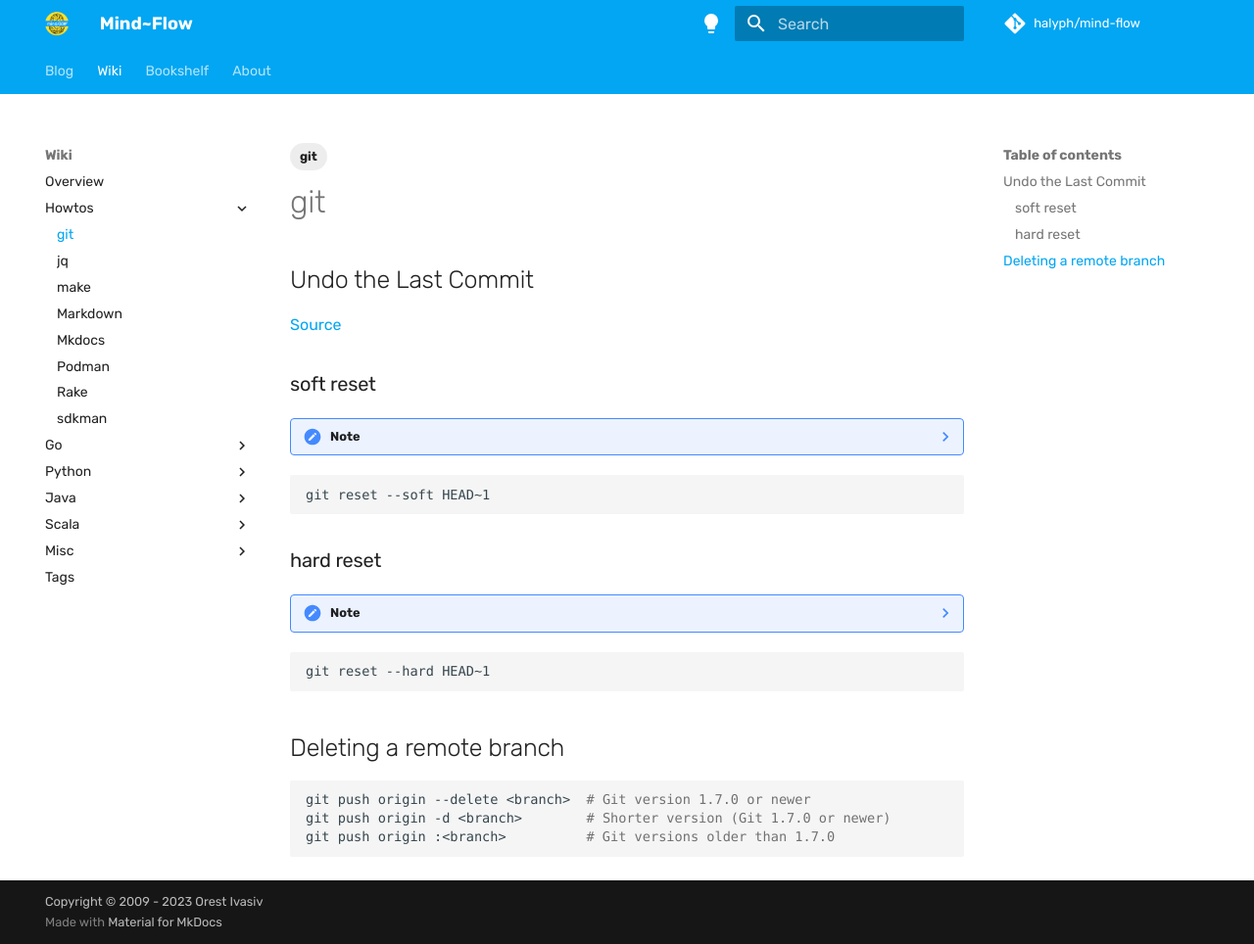
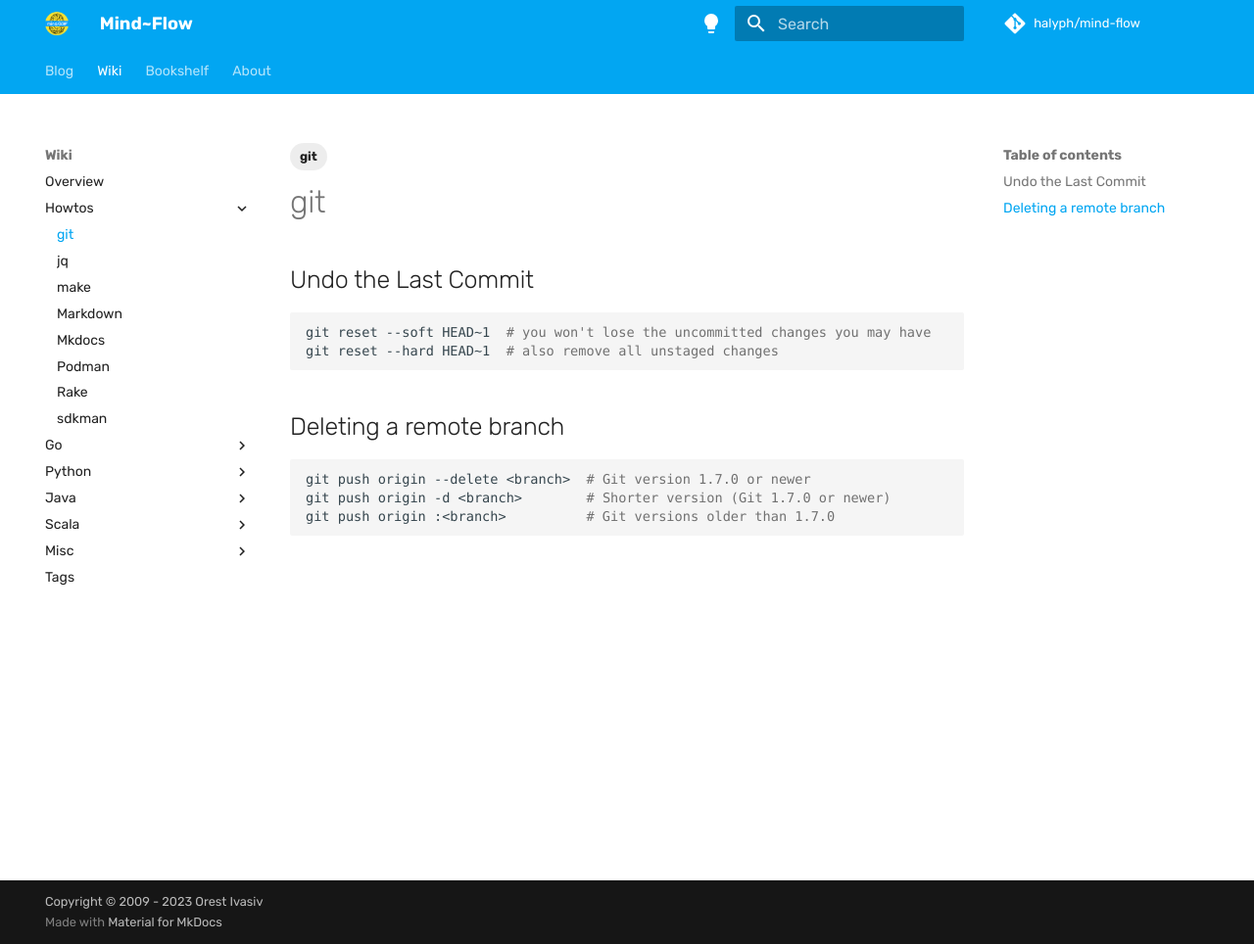
Before and after one commit to halyph/mind-flow, an MkDocs documentation site: the page built from docs/wiki/howtos/git.md, in a window 1280 px wide and 964 px high. Shown: the whole window at 98% size. Built offline with MkDocs 1.6.1 and Material for MkDocs 9.7.7, drawn with Linux system fonts in a browser that asks for light colours; some web fonts are replaced; comment, search, counter and statistics services are not loaded.

Commit message:
upd git.md

````diff
--- a/docs/wiki/howtos/git.md
+++ b/docs/wiki/howtos/git.md
@@ -3,32 +3,13 @@ tags:
   - git
 ---
 
-[git-reset]: https://www.freecodecamp.org/news/git-revert-commit-how-to-undo-the-last-commit/ "Git Revert Commit – How to Undo the Last Commit"
-
 # git
 
 ## Undo the Last Commit
 
-[Source][git-reset]
-
-### soft reset
-
-??? note
-
-    The `--soft` option means that you will not lose the uncommitted changes you may have.
-
 ```shell
-git reset --soft HEAD~1
-```
-
-### hard reset
-
-??? note
-
-    If you want to reset to the last commit and also remove all unstaged changes, you can use the `--hard` option
-
-```shell
-git reset --hard HEAD~1
+git reset --soft HEAD~1  # you won't lose the uncommitted changes you may have
+git reset --hard HEAD~1  # also remove all unstaged changes
 ```
 
 ## Deleting a remote branch
````
